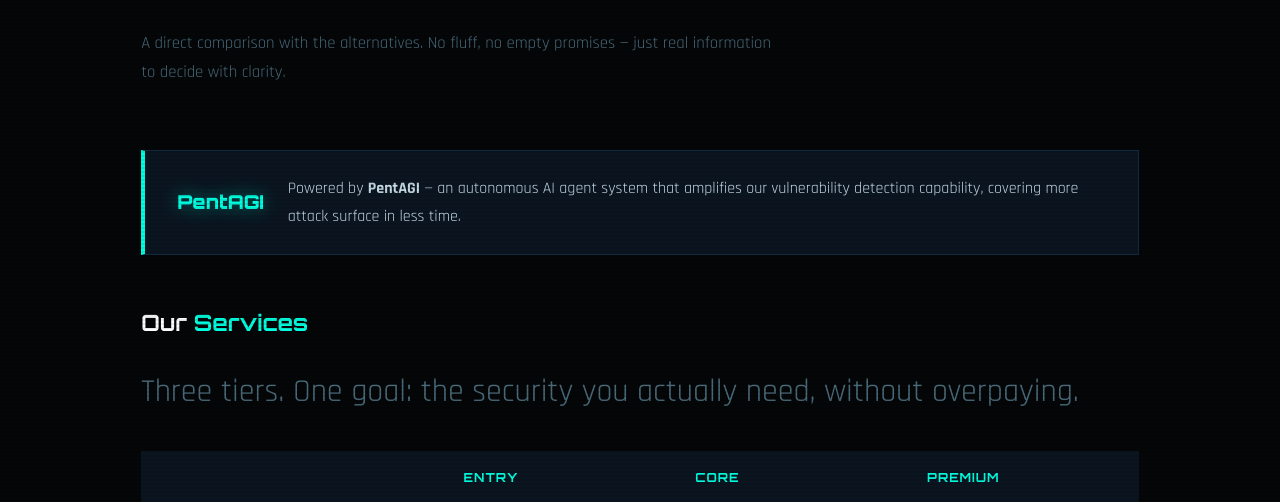
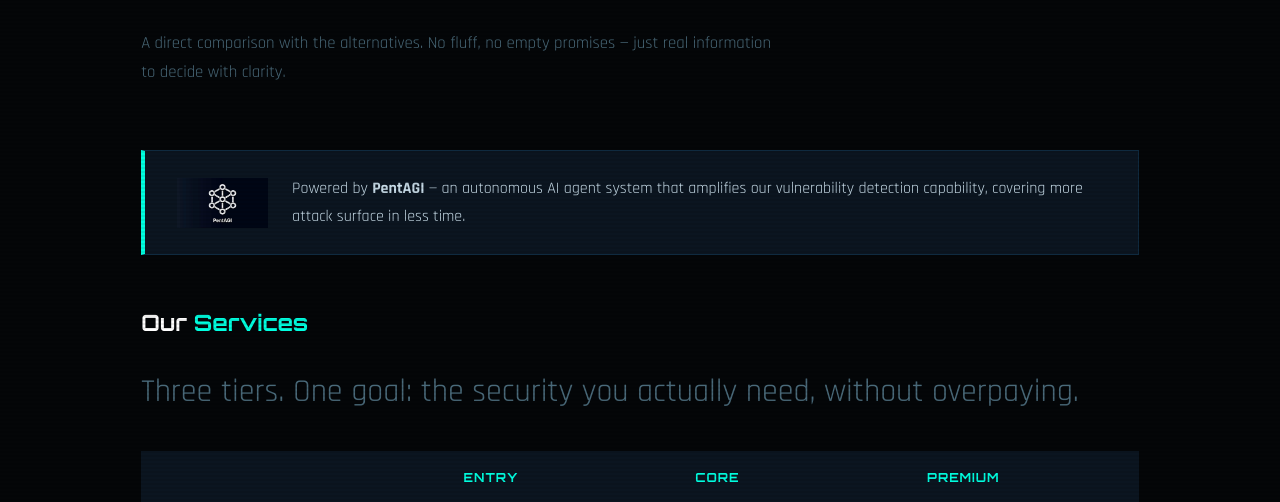
Before and after one commit to jatcalleros/qwerty_labs, a plain HTML site: page comparativa.html in a window 1280 px wide. Shown: the part 229-731 px from the top of the page. Drawn offline with nearby package versions, Linux system fonts and the light colour scheme.

Commit message:
Add PentAGI logo image to banner

```diff
--- a/comparativa.html
+++ b/comparativa.html
@@ -244,7 +244,7 @@
       A direct comparison with the alternatives. No fluff, no empty promises — just real information to decide with clarity.
     </p></p>
     <div style="background:var(--surface);border:1px solid var(--border);border-left:4px solid var(--accent);padding:1.5rem 2rem;margin:2rem 0;display:flex;align-items:center;gap:1.5rem;flex-wrap:wrap;">
-      <div style="font-family:'Orbitron',monospace;font-size:1.2rem;font-weight:900;color:var(--accent);text-shadow:var(--glow);white-space:nowrap;">PentAGI</div>
+      <img src="/qwerty_labs/pentagi-banner.png" alt="PentAGI" style="height:50px;width:auto;flex-shrink:0;">
       <p style="color:var(--text);margin:0;flex:1;font-size:1rem;">
         Powered by <strong>PentAGI</strong> — an autonomous AI agent system that amplifies our vulnerability detection capability, covering more attack surface in less time.
       </p>
```
Also changed, not shown: es/comparativa.html (+1 -1 lines), pentagi-banner.png (added).
